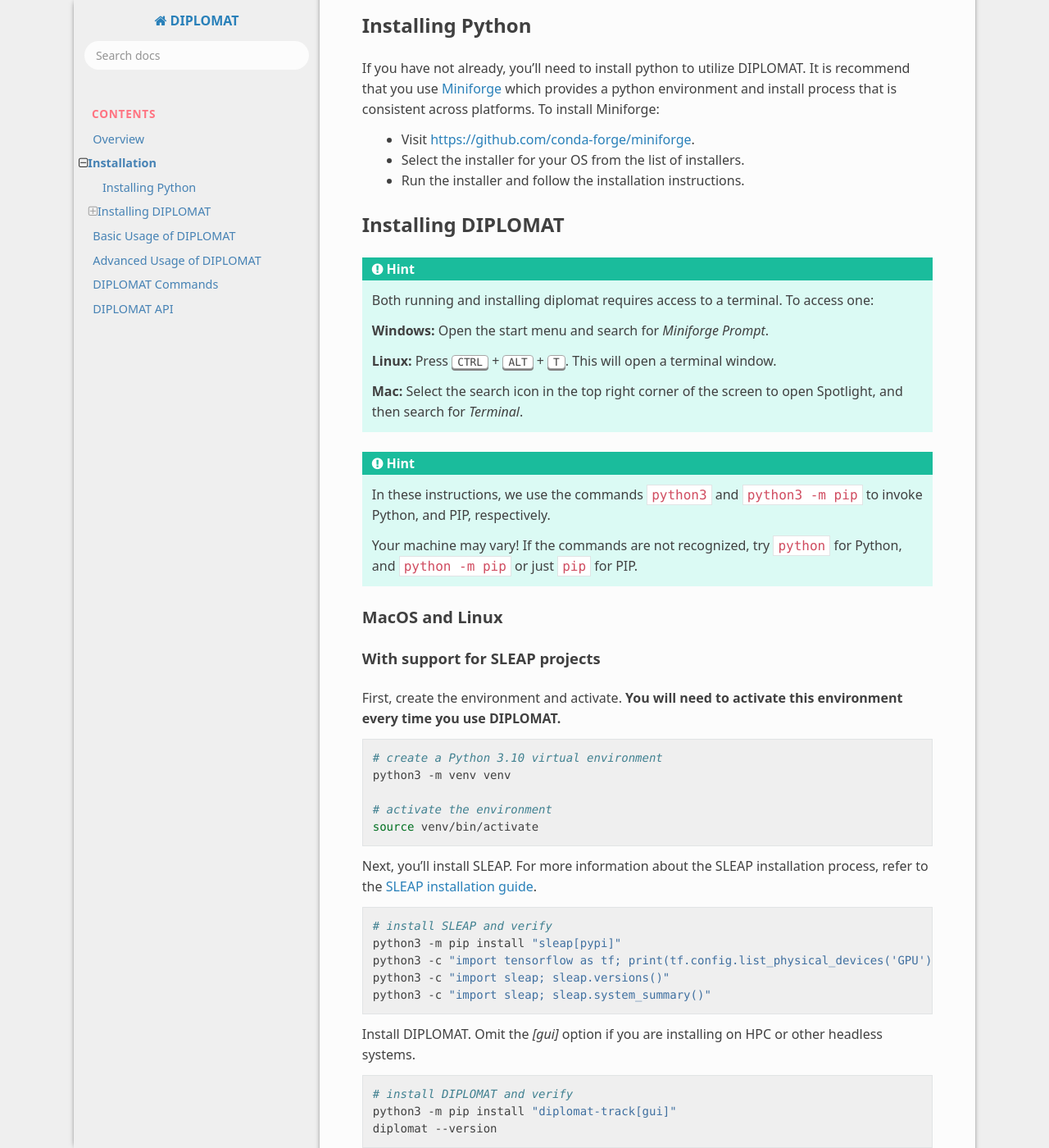
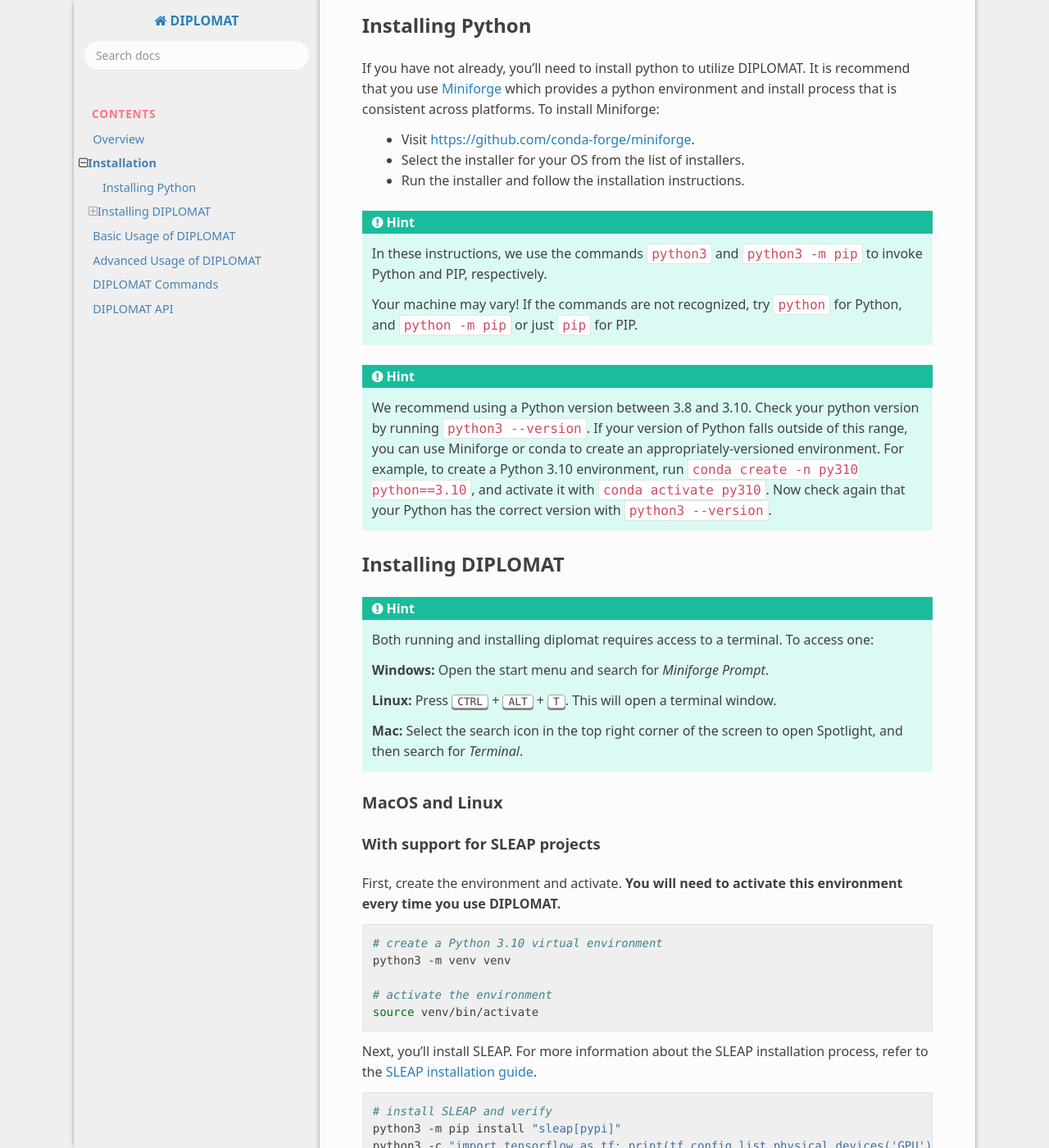
Before and after one commit to TravisWheelerLab/DIPLOMAT, a Sphinx documentation site: the page built from docs/source/installation.rst, in a window 1280 px wide and 1400 px high, scrolled down 523 px. Shown: the whole window at 82% size. Built offline with Sphinx 7.4.7 and the Read the Docs theme 3.1.0, drawn with Linux system fonts in a browser that asks for light colours; formulas are drawn with MathJax 3; some of the changed text lies outside the part shown.

Commit message:
more tweaks to installation tutorial

```diff
--- a/docs/source/installation.rst
+++ b/docs/source/installation.rst
@@ -19,6 +19,19 @@
  - Select the installer for your OS from the list of installers.
  - Run the installer and follow the installation instructions.
 
+.. hint::
+
+    In these instructions, we use the commands ``python3`` and ``python3 -m pip`` to invoke Python and PIP, respectively.
+
+    Your machine may vary! If the commands are not recognized, try ``python`` for Python, and ``python -m pip`` or just ``pip`` for PIP.
+
+.. hint::
+
+    We recommend using a Python version between 3.8 and 3.10. Check your python version by running ``python3 --version``.
+    If your version of Python falls outside of this range, you can use Miniforge or conda to create an appropriately-versioned environment.
+    For example, to create a Python 3.10 environment, run ``conda create -n py310 python==3.10``, and activate it with ``conda activate py310``.
+    Now check again that your Python has the correct version with ``python3 --version``.
+
 Installing DIPLOMAT
 -------------------
 
@@ -79,8 +86,8 @@
     diplomat --version
 
 In order to verify the installation, download the testing resources
-`N5PZS.avi` and `SLEAP_5bp.zip` from our Zenodo record: `https://zenodo.org/records/14232002`_.
-Unzip `SLEAP_5bp.zip`.
+**N5PZS.avi** and **SLEAP_5bp.zip** from our Zenodo record: `Zenodo record <https://zenodo.org/records/14232002>`_.
+Unzip **SLEAP_5bp.zip** and put the **test_sleap_5** folder in the same directory as **N5PZS.avi**.
 Alternatively, use these `curl` commands to download and unzip the resources.
 
 .. code-block:: sh
@@ -133,8 +140,8 @@
     diplomat --version
 
 In order to verify the installation, download the testing resources
-`N5PZS.avi` and `SLEAP_5bp.zip` from our Zenodo record: `https://zenodo.org/records/14232002`_.
-Unzip `SLEAP_5bp.zip`.
+**N5PZS.avi** and **DLC_5bp.zip** from our Zenodo record: `Zenodo record <https://zenodo.org/records/14232002>`_.
+Unzip **DLC_5bp.zip** and put the **test_dlc_5** folder in the same directory as **N5PZS.avi**.
 Alternatively, use these `curl` commands to download and unzip the resources.
 
 .. code-block:: sh
@@ -184,8 +191,8 @@
     diplomat --version
 
 In order to verify the installation, download the testing resources
-`N5PZS.avi` and `SLEAP_5bp.zip` from our Zenodo record: `https://zenodo.org/records/14232002`_.
-Unzip `SLEAP_5bp.zip`.
+**N5PZS.avi** and **SLEAP_5bp.zip** from our Zenodo record: `Zenodo record <https://zenodo.org/records/14232002>`_.
+Unzip **SLEAP_5bp.zip** and put the **test_sleap_5** folder in the same directory as **N5PZS.avi**.
 Alternatively, use these `curl` commands to download and unzip the resources.
 
 .. code-block:: sh
@@ -238,8 +245,8 @@
     diplomat --version
 
 In order to verify the installation, download the testing resources
-`N5PZS.avi` and `SLEAP_5bp.zip` from our Zenodo record: `https://zenodo.org/records/14232002`_.
-Unzip `SLEAP_5bp.zip`.
+**N5PZS.avi** and **DLC_5bp.zip** from our Zenodo record: `Zenodo record <https://zenodo.org/records/14232002>`_.
+Unzip **DLC_5bp.zip** and put the **test_dlc_5** folder in the same directory as **N5PZS.avi**.
 Alternatively, use these `curl` commands to download and unzip the resources.
 
 .. code-block:: sh
```
Also changed, not shown: other parts of docs/source/installation.rst (+0 -6 lines).
